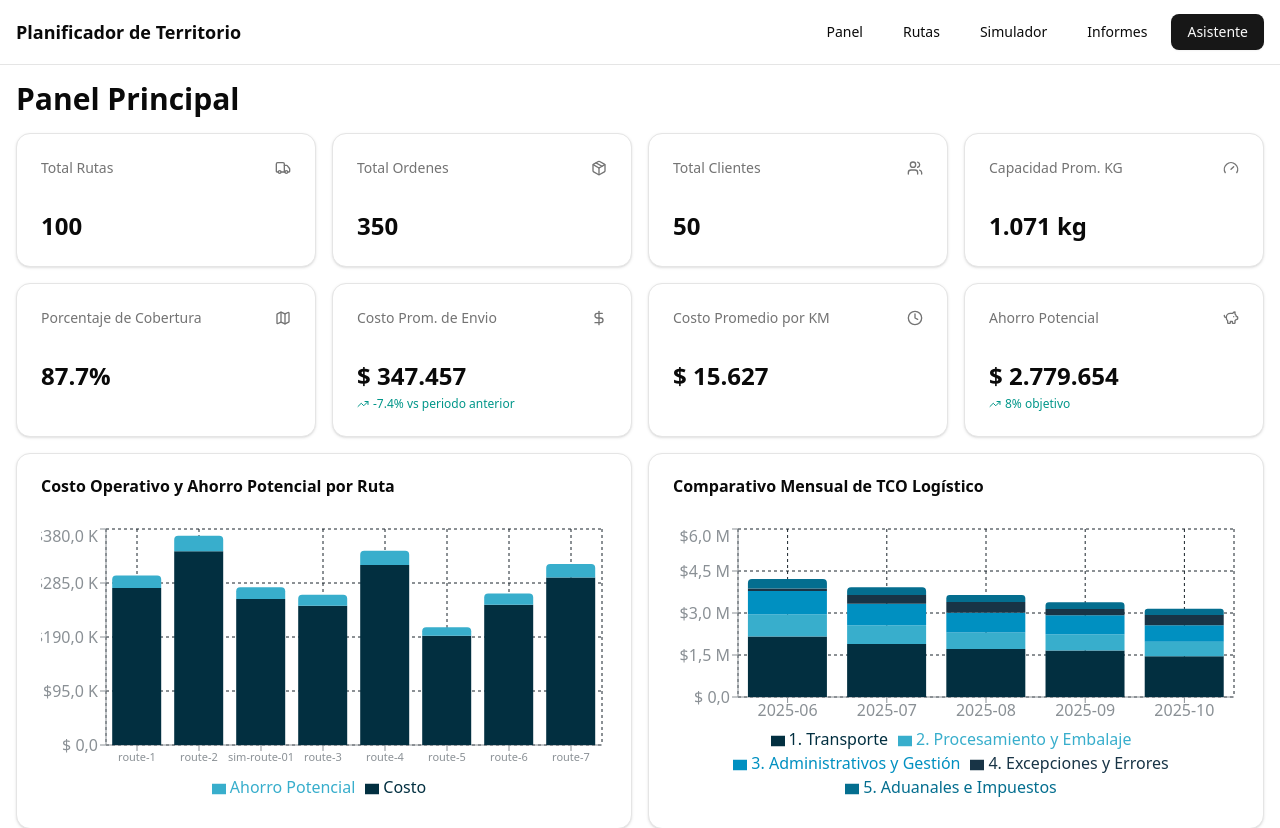
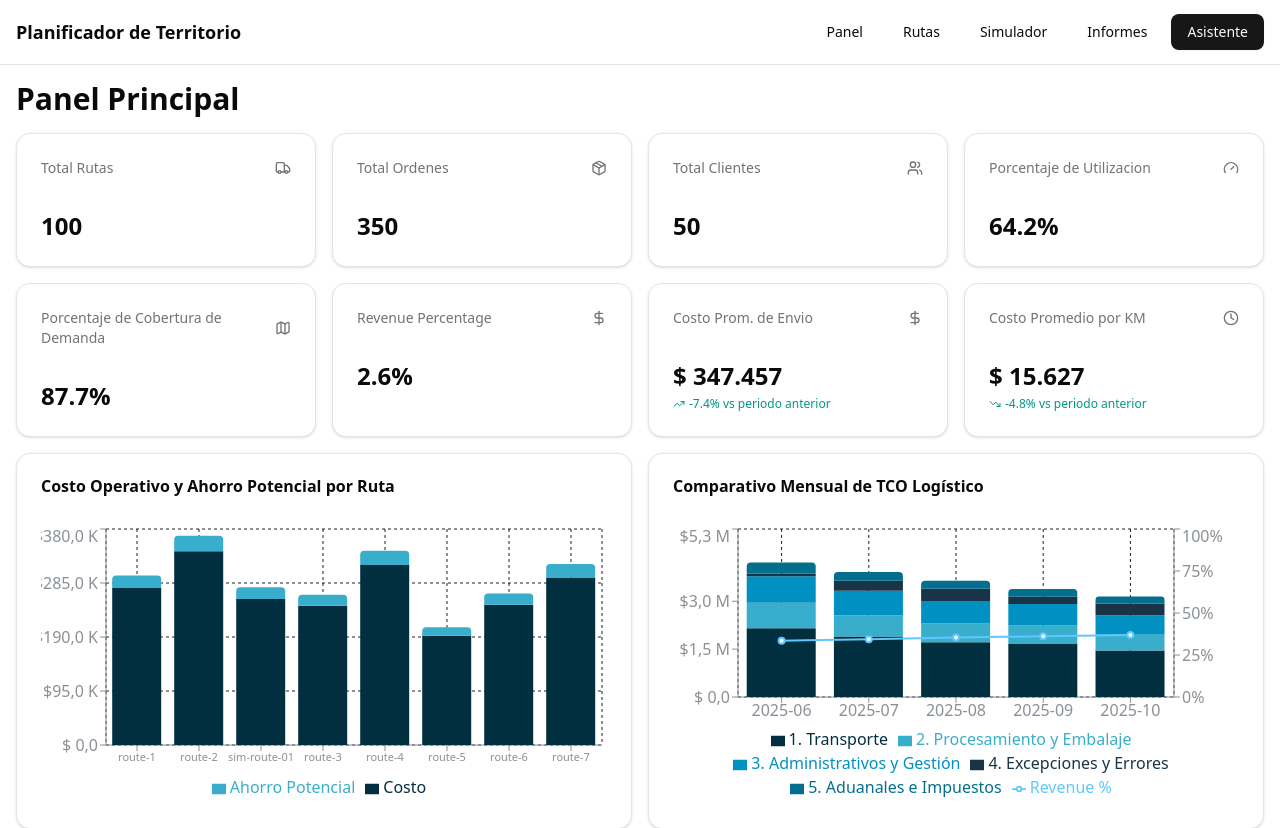
Before and after one commit to OFI-Summer-AI/territory-abi-frontend, a React (Vite) app: page / in a window 1280 px wide. Shown: the top 828 px of the page. Built offline with nearby package versions, Linux system fonts and the light colour scheme.

Commit message:
feat(dashboard): enhance KPI metrics with revenue percentage and utilization metrics

```diff
--- a/src/modules/customer/customer-page.tsx
+++ b/src/modules/customer/customer-page.tsx
@@ -104,9 +104,8 @@ export default function CustomerDetailPage() {
   const totalDeliveredKG = deliveries.reduce((sum, d) => sum + (d.delivered_hl || 0) * conversionFactor, 0)
   const avgKGPerDelivery = totalDeliveries > 0 ? Math.round(totalDeliveredKG / totalDeliveries) : 0
 
-  const capacidadPromedioKg = customer.avg_order_kg
-
   const totalKgPedido = deliveries.reduce((sum, d) => sum + (d.ordered_hl || 0) * conversionFactor, 0)
+  const porcentajeUtilizacion = totalKgPedido > 0 ? Math.min(100, (totalDeliveredKG / totalKgPedido) * 100) : 0
   const costoFijoTotal = totalDeliveries * COSTO_FIJO_ENVIO
   const costoVariableTotal = totalKgPedido * COSTO_POR_KG
   const costoIncidenciasTotal = failedDeliveries * COSTO_REINTENTO
@@ -115,8 +114,6 @@ export default function CustomerDetailPage() {
   const margenTotalCliente = ingresoTotalCliente - costoTotalCliente
   const margenPctCliente = ingresoTotalCliente > 0 ? (margenTotalCliente / ingresoTotalCliente) * 100 : 0
   const ratioCostoIngreso = ingresoTotalCliente > 0 ? (costoTotalCliente / ingresoTotalCliente) * 100 : 0
-  const ticketPromedioEntrega = completedDeliveries > 0 ? ingresoTotalCliente / completedDeliveries : 0
-
   const costoPromedioEnvio = totalDeliveries > 0 ? costoTotalCliente / totalDeliveries : 0
   const costoPromedioEnvioPeriodoAnterior = costoPromedioEnvio * 1.08
   const variacionCostoEnvio =
@@ -287,8 +284,8 @@ export default function CustomerDetailPage() {
                 icon={<PiggyBank className="h-4 w-4" />}
               />
               <KpiCard
-                label="Capacidad Prom. KG"
-                value={`${Math.round(capacidadPromedioKg).toLocaleString("es-CO")} kg`}
+                label="Porcentaje de Utilizacion"
+                value={`${porcentajeUtilizacion.toFixed(1)}%`}
                 icon={<Gauge className="h-4 w-4" />}
               />
               <KpiCard
@@ -465,7 +462,7 @@ export default function CustomerDetailPage() {
                       cx="50%"
                       cy="50%"
                       outerRadius={95}
-                      label={({ name, percent }) => `${name}: ${((percent ?? 0) * 100).toFixed(0)}%`}
+                      label={({ name, percent }) => `${name}: ${(Number(percent ?? 0) * 100).toFixed(0)}%`}
                     >
                       {costBreakdownData.map((entry, index) => (
                         <Cell key={entry.name} fill={costBreakdownColors[index % costBreakdownColors.length]} />
--- a/src/modules/dashboard/components/customer-card.tsx
+++ b/src/modules/dashboard/components/customer-card.tsx
@@ -1,7 +1,7 @@
 import { Card, CardContent, CardHeader, CardTitle } from "@/shared/ui/card"
 import { Badge } from "@/shared/ui/badge"
 import type { Customer } from "@/modules/lib/types"
-import { MapPin, Calendar, AlertCircle, Beer } from "lucide-react"
+import { MapPin, Calendar, AlertCircle } from "lucide-react"
 
 interface CustomerCardProps {
   customer: Customer
--- a/src/modules/dashboard/components/kpi-card.tsx
+++ b/src/modules/dashboard/components/kpi-card.tsx
@@ -7,11 +7,20 @@ interface KpiCardProps {
   value: string | number
   trend?: "up" | "down" | "stable"
   trendValue?: string
+  trendTone?: "positive" | "negative" | "neutral"
   icon?: React.ReactNode
 }
 
-export function KpiCard({ label, value, trend, trendValue, icon }: KpiCardProps) {
+export function KpiCard({ label, value, trend, trendValue, trendTone, icon }: KpiCardProps) {
   const TrendIcon = trend === "up" ? TrendingUp : trend === "down" ? TrendingDown : Minus
+  const resolvedTone =
+    trendTone ?? (trend === "up" ? "positive" : trend === "down" ? "negative" : "neutral")
+  const trendColorClass =
+    resolvedTone === "positive"
+      ? "text-chart-2"
+      : resolvedTone === "negative"
+        ? "text-destructive"
+        : "text-muted-foreground"
 
   return (
     <Card>
@@ -23,16 +32,8 @@ export function KpiCard({ label, value, trend, trendValue, icon }: KpiCardProps)
         <div className="text-2xl font-bold">{value}</div>
         {trend && trendValue && (
           <div className="mt-1 flex items-center gap-1 text-xs">
-            <TrendIcon
-              className={`h-3 w-3 ${
-                trend === "up" ? "text-chart-2" : trend === "down" ? "text-destructive" : "text-muted-foreground"
-              }`}
-            />
-            <span
-              className={
-                trend === "up" ? "text-chart-2" : trend === "down" ? "text-destructive" : "text-muted-foreground"
-              }
-            >
+            <TrendIcon className={`h-3 w-3 ${trendColorClass}`} />
+            <span className={trendColorClass}>
               {trendValue}
             </span>
           </div>
--- a/src/modules/dashboard/dashboard-page.tsx
+++ b/src/modules/dashboard/dashboard-page.tsx
@@ -11,10 +11,12 @@ import { Map, Truck, Users, Gauge, Clock, Package, DollarSign, PiggyBank, Chevro
 import {
   Bar,
   BarChart,
+  ComposedChart,
   Area,
   AreaChart,
   Cell,
   CartesianGrid,
+  Line,
   Legend,
   Pie,
   PieChart,
@@ -97,10 +99,6 @@ export default function DashboardPage() {
     setForecastEndMonth(`${end.getFullYear()}-${String(end.getMonth() + 1).padStart(2, "0")}`)
   }, [])
 
-  const totalKgProgramados = routes.reduce(
-    (acc, route) => acc + route.stops.reduce((sum, stop) => sum + stop.order_kg, 0),
-    0,
-  )
   const totalOrdenes = routes.reduce((acc, route) => acc + route.stops.length, 0)
   const totalEntregasHistoricas = customers.reduce((acc, customer) => acc + (customer.delivery_history?.length ?? 0), 0)
   const entregasCompletadasHistoricas = customers.reduce(
@@ -110,7 +108,8 @@ export default function DashboardPage() {
   )
   const porcentajeCobertura =
     totalEntregasHistoricas > 0 ? (entregasCompletadasHistoricas / totalEntregasHistoricas) * 100 : 0
-  const capacidadPromedioKg = routes.length > 0 ? totalKgProgramados / routes.length : 0
+  const porcentajeUtilizacion =
+    routes.length > 0 ? routes.reduce((acc, route) => acc + route.capacity_util_pct, 0) / routes.length : 0
 
   const costoTotalEnvio = (kpis?.total_km ?? 0) * COSTO_POR_KM + (kpis?.total_time_hours ?? 0) * COSTO_POR_HORA
   const costoPromedioEnvio = (kpis?.total_routes ?? 0) > 0 ? costoTotalEnvio / (kpis?.total_routes ?? 1) : 0
@@ -120,6 +119,11 @@ export default function DashboardPage() {
       ? ((costoPromedioEnvio - costoPromedioEnvioPeriodoAnterior) / costoPromedioEnvioPeriodoAnterior) * 100
       : 0
   const costoPromedioPorKm = (kpis?.total_km ?? 0) > 0 ? costoTotalEnvio / (kpis?.total_km ?? 1) : 0
+  const costoPromedioPorKmPeriodoAnterior = costoPromedioPorKm * 1.05
+  const variacionCostoPorKm =
+    costoPromedioPorKmPeriodoAnterior > 0
+      ? ((costoPromedioPorKm - costoPromedioPorKmPeriodoAnterior) / costoPromedioPorKmPeriodoAnterior) * 100
+      : 0
   const ahorroPotencial = costoTotalEnvio * OBJETIVO_AHORRO
 
   const formatMoney = (value: number) =>
@@ -156,6 +160,7 @@ export default function DashboardPage() {
           administrativos: number
           excepciones: number
           aduanales: number
+          revenue: number
         }
       >
     >((acc, customer) => {
@@ -192,6 +197,7 @@ export default function DashboardPage() {
         const agentesAduanales = 12000
         const almacenajePuerto = isFailed ? 20000 : 9000
         const aduanales = arancelesImpuestos + agentesAduanales + almacenajePuerto
+        const revenue = deliveredKg * PRECIO_VENTA_POR_KG
 
         if (!acc[mes]) {
           acc[mes] = {
@@ -200,6 +206,7 @@ export default function DashboardPage() {
             administrativos: 0,
             excepciones: 0,
             aduanales: 0,
+            revenue: 0,
           }
         }
 
@@ -208,6 +215,7 @@ export default function DashboardPage() {
         acc[mes].administrativos += administrativos
         acc[mes].excepciones += excepciones
         acc[mes].aduanales += aduanales
+        acc[mes].revenue += revenue
       }
 
       return acc
@@ -222,6 +230,7 @@ export default function DashboardPage() {
       administrativos: Math.round(valores.administrativos),
       excepciones: Math.round(valores.excepciones),
       aduanales: Math.round(valores.aduanales),
+      revenue: Math.round(valores.revenue),
     }))
 
   const tcoMensualData = tcoMensualBaseData.reduce<typeof tcoMensualBaseData>((acc, item, index) => {
@@ -243,10 +252,55 @@ export default function DashboardPage() {
       administrativos: Math.round(item.administrativos * factorAjuste),
       excepciones: Math.round(item.excepciones * factorAjuste),
       aduanales: Math.round(item.aduanales * factorAjuste),
+      revenue: item.revenue,
     })
 
     return acc
   }, [])
+
+  const tcoMensualWithRevenueData = tcoMensualData
+    .map((item) => {
+      const totalTco = item.transporte + item.procesamiento + item.administrativos + item.excepciones + item.aduanales
+      const revenuePercentage = item.revenue > 0 ? (totalTco / item.revenue) * 100 : 0
+
+      return {
+        ...item,
+        revenuePercentage,
+      }
+    })
+    .reduce<Array<(typeof tcoMensualData)[number] & { revenuePercentage: number }>>((acc, item, index) => {
+      if (index === 0) {
+        acc.push(item)
+        return acc
+      }
+
+      const prev = acc[index - 1]
+      const minStep = 0.6 + (index % 3) * 0.25
+      const boostedCurrent = item.revenuePercentage * 1.04
+      const revenuePercentage = Math.max(boostedCurrent, prev.revenuePercentage + minStep)
+
+      acc.push({
+        ...item,
+        revenuePercentage,
+      })
+
+      return acc
+    }, [])
+
+  const totalRevenue = tcoMensualWithRevenueData.reduce((sum, item) => sum + item.revenue, 0)
+  const totalTco = tcoMensualWithRevenueData.reduce(
+    (sum, item) => sum + item.transporte + item.procesamiento + item.administrativos + item.excepciones + item.aduanales,
+    0,
+  )
+  const revenuePercentageKpi = totalRevenue > 0 ? (totalTco / totalRevenue) * 100 : 0
+
+  const maxMonthlyTco = tcoMensualWithRevenueData.reduce((max, item) => {
+    const monthlyTco = item.transporte + item.procesamiento + item.administrativos + item.excepciones + item.aduanales
+    return Math.max(max, monthlyTco)
+  }, 0)
+  const maxRevenuePercentage = tcoMensualWithRevenueData.reduce((max, item) => Math.max(max, item.revenuePercentage), 0)
+  const leftAxisMax = Math.max(1, Math.ceil(maxMonthlyTco * 1.25))
+  const rightAxisMax = Math.max(100, Math.ceil(maxRevenuePercentage * 1.15))
 
   const ratioCostoEnvioClienteBaseData = customers
     .map((customer) => {
@@ -372,14 +426,19 @@ export default function DashboardPage() {
               <KpiCard label="Total Ordenes" value={totalOrdenes} icon={<Package className="h-4 w-4" />} />
               <KpiCard label="Total Clientes" value={kpis.total_customers} icon={<Users className="h-4 w-4" />} />
               <KpiCard
-                label="Capacidad Prom. KG"
-                value={`${Math.round(capacidadPromedioKg).toLocaleString("es-CO")} kg`}
+                label="Porcentaje de Utilizacion"
+                value={`${porcentajeUtilizacion.toFixed(1)}%`}
                 icon={<Gauge className="h-4 w-4" />}
               />
               <KpiCard
-                label="Porcentaje de Cobertura"
+                label="Porcentaje de Cobertura de Demanda"
                 value={`${porcentajeCobertura.toFixed(1)}%`}
                 icon={<Map className="h-4 w-4" />}
+              />
+              <KpiCard
+                label="Revenue Percentage"
+                value={`${revenuePercentageKpi.toFixed(1)}%`}
+                icon={<DollarSign className="h-4 w-4" />}
               />
               <KpiCard
                 label="Costo Prom. de Envio"
@@ -392,14 +451,11 @@ export default function DashboardPage() {
                 label="Costo Promedio por KM"
                 value={formatMoney(costoPromedioPorKm)}
                 icon={<Clock className="h-4 w-4" />}
+                trend={variacionCostoPorKm <= 0 ? "down" : "up"}
+                trendTone={variacionCostoPorKm <= 0 ? "positive" : "negative"}
+                trendValue={`${variacionCostoPorKm.toFixed(1)}% vs periodo anterior`}
               />
-              <KpiCard
-                label="Ahorro Potencial"
-                value={formatMoney(ahorroPotencial)}
-                icon={<PiggyBank className="h-4 w-4" />}
-                trend="up"
-                trendValue={`${(OBJETIVO_AHORRO * 100).toFixed(0)}% objetivo`}
-              />
+
             </div>
           )}
 
@@ -442,12 +498,29 @@ export default function DashboardPage() {
               </CardHeader>
               <CardContent>
                 <ResponsiveContainer width="100%" height={280}>
-                  <BarChart data={tcoMensualData}>
+                  <ComposedChart data={tcoMensualWithRevenueData}>
                     <CartesianGrid strokeDasharray="3 3" stroke="oklch(0.25 0.02 240)" />
                     <XAxis dataKey="mes" stroke="oklch(0.65 0.01 240)" />
-                    <YAxis stroke="oklch(0.65 0.01 240)" tickFormatter={(value) => formatMoneyCompact(Number(value))} />
+                    <YAxis
+                      yAxisId="left"
+                      domain={[0, leftAxisMax]}
+                      stroke="oklch(0.65 0.01 240)"
+                      tickFormatter={(value) => formatMoneyCompact(Number(value))}
+                    />
+                    <YAxis
+                      yAxisId="right"
+                      orientation="right"
+                      domain={[0, rightAxisMax]}
+                      stroke="oklch(0.65 0.01 240)"
+                      tickFormatter={(value) => `${Number(value).toFixed(0)}%`}
+                    />
                     <Tooltip
-                      formatter={(value: number) => formatMoney(value)}
+                      formatter={(value, name) => {
+                        if (name === "Revenue %") {
+                          return `${Number(value).toFixed(1)}%`
+                        }
+                        return formatMoney(Number(value))
+                      }}
                       contentStyle={{
                         backgroundColor: "#ffffff",
                         border: "1px solid oklch(0.25 0.02 240)",
@@ -455,18 +528,28 @@ export default function DashboardPage() {
                       }}
                     />
                     <Legend />
-                    <Bar dataKey="transporte" name="1. Transporte" stackId="tco" fill={GRAPH_PALETTE[0]} />
-                    <Bar dataKey="procesamiento" name="2. Procesamiento y Embalaje" stackId="tco" fill={GRAPH_PALETTE[1]} />
-                    <Bar dataKey="administrativos" name="3. Administrativos y Gestión" stackId="tco" fill={GRAPH_PALETTE[2]} />
-                    <Bar dataKey="excepciones" name="4. Excepciones y Errores" stackId="tco" fill={GRAPH_PALETTE[3]} />
+                    <Bar yAxisId="left" dataKey="transporte" name="1. Transporte" stackId="tco" fill={GRAPH_PALETTE[0]} />
+                    <Bar yAxisId="left" dataKey="procesamiento" name="2. Procesamiento y Embalaje" stackId="tco" fill={GRAPH_PALETTE[1]} />
+                    <Bar yAxisId="left" dataKey="administrativos" name="3. Administrativos y Gestión" stackId="tco" fill={GRAPH_PALETTE[2]} />
+                    <Bar yAxisId="left" dataKey="excepciones" name="4. Excepciones y Errores" stackId="tco" fill={GRAPH_PALETTE[3]} />
                     <Bar
+                      yAxisId="left"
                       dataKey="aduanales"
                       name="5. Aduanales e Impuestos"
                       stackId="tco"
                       fill={GRAPH_PALETTE[4]}
                       radius={[4, 4, 0, 0]}
                     />
-                  </BarChart>
+                    <Line
+                      yAxisId="right"
+                      type="monotone"
+                      dataKey="revenuePercentage"
+                      name="Revenue %"
+                      stroke={GRAPH_PALETTE[5]}
+                      strokeWidth={2}
+                      dot={{ r: 3 }}
+                    />
+                  </ComposedChart>
                 </ResponsiveContainer>
               </CardContent>
             </Card>
```
